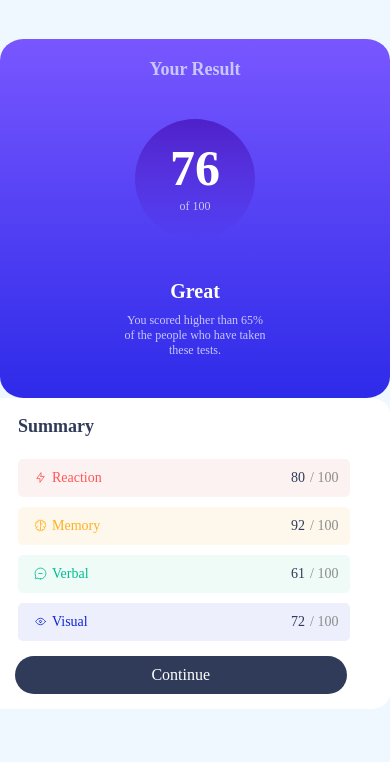
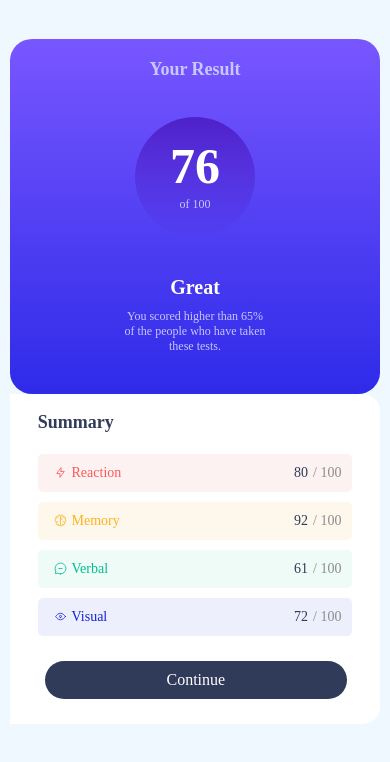
Before and after one commit to Paulpular/git-files, a plain HTML site: page index.html in a window 390 px wide. Drawn offline with Linux system fonts and the light colour scheme.

Commit message:
commit settings

```diff
--- a/index.html
+++ b/index.html
@@ -60,8 +60,10 @@
                     <p class="fade">/ 100</p>
                 </div>
             </div>
+            <div class="five">
                 <a href="">Continue</a>
-         <div>
+            </div>
+
     </div>
 </body>
 </html>
--- a/styles.css
+++ b/styles.css
@@ -76,7 +76,7 @@ h3 {
 .h2_family {
     color:  hsl(224, 30%, 27%);
     font-size: 18px;
-    text-align: left;
+    text-align: justify;
     padding-top: 18px;
     padding-left: 18px;
     margin-bottom: 5%;
@@ -184,14 +184,23 @@ a:hover {
     }
 
     .First_Decendant {
-        width: 100%;
+        width: 95%;
     }
 
     .Second_Decendant {
-        width: 100%;
+        width: 95%;
     }
 
-    a {
-        margin: 15px;
+    .general {
+        margin: 10px auto;
+    }
+
+    .h2_family {
+        margin-left: 10px;
+    }
+
+    .five {
+        margin-left: 15px;
+        margin-bottom: 25px;
     }
 }
```
